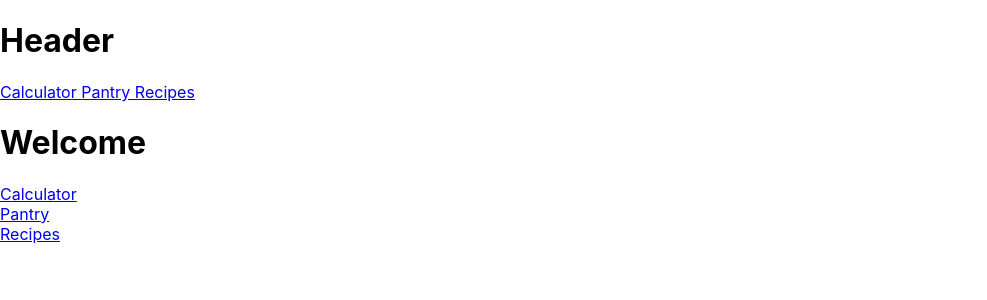
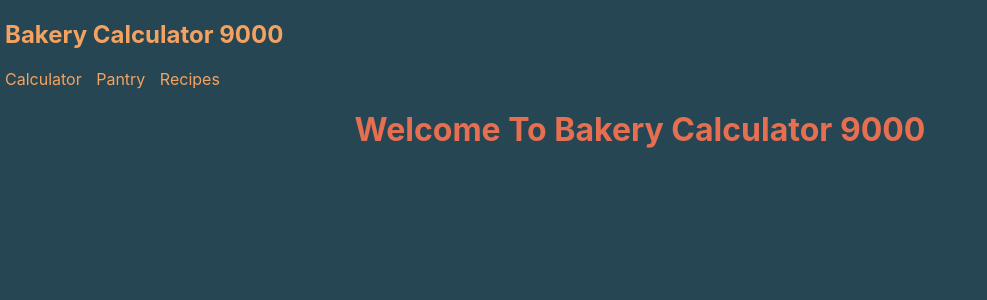
Before and after one commit to Mrcolin99/ing-calc, a React (Create React App) app: page / in a window 1280 px wide. Shown: the top 300 px of the page, without its empty margins (0-987 px from the left). Built offline with nearby package versions, Linux system fonts and the light colour scheme.

Commit message:
Add styling and links

```diff
--- a/src/components/Header/Header.css
+++ b/src/components/Header/Header.css
@@ -0,0 +1,22 @@
+.title {
+    margin-left: 5px;
+    color: #F4A261;
+}
+
+.calculator-link {
+    text-decoration: none;
+    padding: 5px;
+    color: #F4A261;
+}
+
+.pantry-link {
+    text-decoration: none;
+    padding: 5px;
+    color: #F4A261;
+}
+
+.recipe-link {
+    text-decoration: none;
+    padding: 5px;
+    color: #F4A261;
+}
--- a/src/components/Header/Header.js
+++ b/src/components/Header/Header.js
@@ -1,13 +1,16 @@
+import './Header.css'
 import { Link } from "react-router-dom"
 
 function Header() {
     return (
-        <div>
-        <h1>Header</h1>
-        <Link to={'/app'}>Calculator </Link>
-        <Link to={'/pantry'}>Pantry </Link>
-        <Link to={'/recipes'}>Recipes </Link>
-    </div>
+        <div className='main'>
+            <Link to={'/'} className='link-wrapper'>
+                <h2 className='title' >Bakery Calculator 9000</h2>
+            </Link>
+            <Link to={'/app'} className='calculator-link'>Calculator </Link>
+            <Link to={'/pantry'} className='pantry-link'>Pantry </Link>
+            <Link to={'/recipes'} className='recipe-link'>Recipes </Link>
+        </div>
     )
 }
 
--- a/src/components/Splash/Splash.css
+++ b/src/components/Splash/Splash.css
@@ -0,0 +1,8 @@
+.app-title {
+    text-align: center;
+    color: #E76F51;
+}
+
+.link-wrapper {
+    text-decoration: none;
+}
--- a/src/components/Splash/Splash.js
+++ b/src/components/Splash/Splash.js
@@ -1,14 +1,10 @@
-import { Link } from "react-router-dom"
+import './Splash.css'
 
 function Splash() {
     return (
         <div>
-            <h1>Welcome</h1>
-            <Link to={'/app'}>Calculator</Link>
-            <br />
-            <Link to={'/pantry'}>Pantry</Link>
-            <br />
-            <Link to={'/recipes'}>Recipes</Link>
+            <h1 className='app-title'>Welcome To Bakery Calculator 9000</h1>
+
         </div>
     )
 }
--- a/src/index.css
+++ b/src/index.css
@@ -1,4 +1,5 @@
 body {
+  background-color: #264653;
   margin: 0;
   font-family: -apple-system, BlinkMacSystemFont, 'Segoe UI', 'Roboto', 'Oxygen',
     'Ubuntu', 'Cantarell', 'Fira Sans', 'Droid Sans', 'Helvetica Neue',
```
